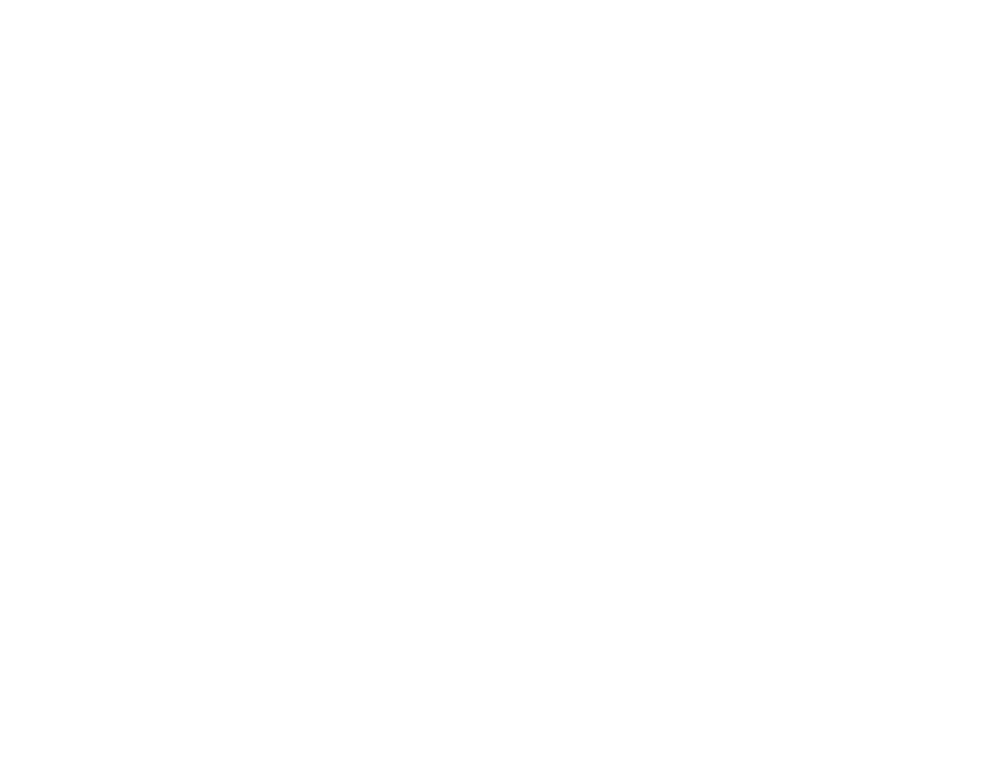
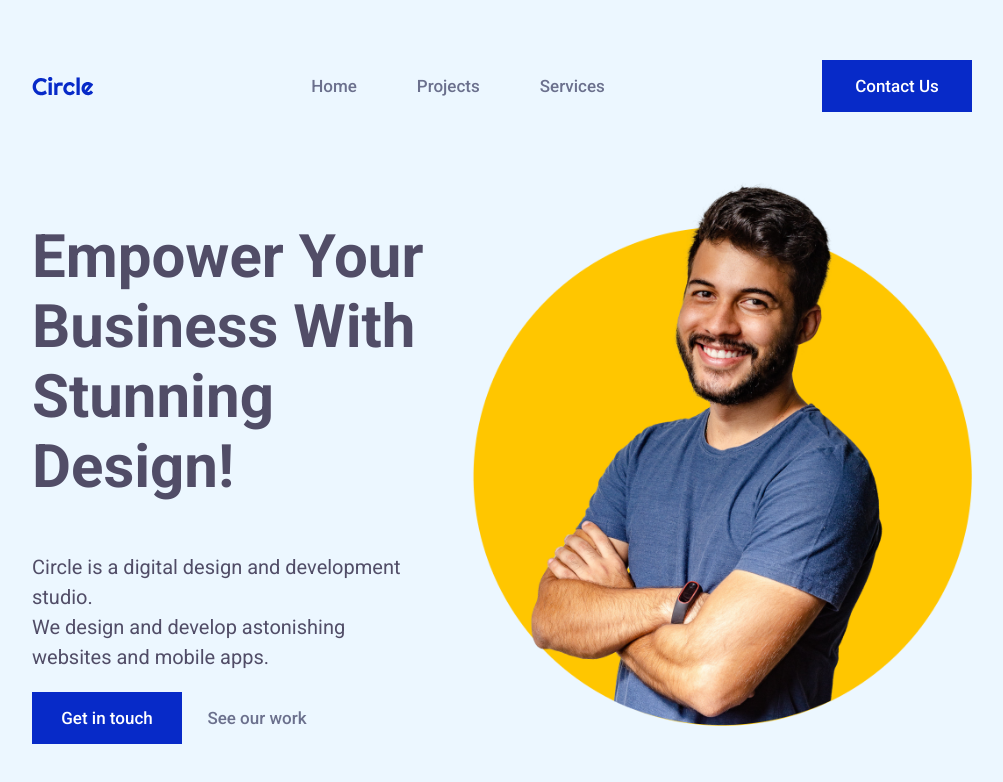
Before and after one commit to marias16/iron-mid-project, a plain HTML site: page index.html in a window 1280 px wide. Shown: the whole page, without its empty margins (138-1141 px from the left). Drawn offline with Linux system fonts and the light colour scheme.

Commit message:
navbar and hero first aproximation

```diff
--- a/global-styles.css
+++ b/global-styles.css
@@ -1,5 +1,90 @@
 /* body and titles */
 
+@import url('https://fonts.googleapis.com/css2?family=Poppins:ital,wght@0,100;0,200;0,300;0,400;0,500;0,600;0,700;0,800;0,900;1,100;1,200;1,300;1,400;1,500;1,600;1,700;1,800;1,900&family=Roboto:ital,wght@0,100;0,300;0,400;0,500;0,700;0,900;1,100;1,300;1,400;1,500;1,700;1,900&display=swap');
+
+
 body {
-    background-color: #CCD0E8;
+    background-color: #ECF7FF;
+    margin-left: 60px;
+    margin-right: 60px;
+    color: #514D67;
+    font-family: 'Roboto';
 }
+
+h1 {
+    font-weight: 700;
+    font-size: 60px;
+    line-height: 70px;
+}
+
+h2 {
+    font-weight: 700;
+    font-size: 50px;
+    line-height: 59px;
+}
+
+h3 {
+    font-weight: 700;
+    font-size: 40px;
+    line-height: 47px;
+}
+
+h4 {
+    font-weight: 700;
+    font-size: 24px;
+    line-height: 28px;
+}
+
+/*body intro text 24 medium*/
+
+.bodyMedium {
+    font-weight: 500;
+    font-size: 24px;
+    line-height: 28px;
+}
+
+/* body intro text 20 regular*/
+
+.bodyRegular {
+    font-weight: 400;
+    font-size: 20px;
+    line-height: 150%;
+}
+
+/*headline text 17 regular*/
+
+.htextRegular {
+    font-weight: 400;
+    font-size: 17px;
+    line-height: 150%;
+}
+
+/*headline text 17 medium*/
+
+.htextMedium {
+    font-weight: 500;
+    font-size: 17px;
+    line-height: 130%;
+}
+
+/*caption 1 text 15 regular */
+
+.captionOne {
+    font-weight: 400;
+    font-size: 15px;
+    line-height: 18px;
+}
+
+/*caption 2 text 13 regular */
+
+.captionTwo {
+    font-weight: 400;
+    font-size: 13px;
+    line-height: 15px;
+}
+
+/*links*/
+
+a {
+    text-decoration: none;
+}
--- a/index.html
+++ b/index.html
@@ -0,0 +1,45 @@
+<!DOCTYPE html>
+<html>
+    <head>
+        <title>Circle - Empower your business</title>
+        <meta charset="UTF-8">
+        <link rel="stylesheet" type="text/css" href="global-styles.css">
+        <link rel="stylesheet" type="text/css" href="style.css">
+    </head>
+    <body>
+        <nav>
+            <img class="navLogo" src="img/logos/circle.svg">
+            <div class="navLinks">
+                <a class="htextMedium" href="index.html">Home</a>
+                <a class="htextMedium" href="#projects">Projects</a>
+                <a class="htextMedium" href="#services">Services</a>
+            </div>
+            <a href="#" class="CTA">
+                <span class="htextMedium">Contact Us</span>
+            </a>
+        </nav>
+
+        <section class="hero">
+            <div>
+                <h1>Empower Your Business With Stunning Design!</h1>
+                <p class="bodyRegular">Circle is a digital design and development studio. <br> We design and develop astonishing websites and mobile apps.</p>
+                <div class="heroCTA">
+                    <a class="CTA" href="#">
+                        <span class="htextMedium">Get in touch</span>
+                    </a>
+                    <a class="heroSecondary" href="#">
+                        <span class="htextMedium">See our work</span>
+                    </a>
+                </div>
+            </div>
+            <div>
+                <img class="heroImg" src="img/hero-section/hero-image.png">
+            </div>
+
+        </section>
+
+        <section class="logos">
+
+        </section>
+    </body>
+</html>
--- a/style.css
+++ b/style.css
@@ -0,0 +1,55 @@
+/*navbar*/
+
+nav {
+    margin: 60px 110px 0px;
+    display: flex;
+    justify-content: space-between;
+    align-items: center;
+}
+
+.navLinks {
+    display: flex;
+    justify-content: space-between;
+    gap: 60px;
+}
+.navLinks a {
+    color: #6B708D;
+}
+
+.CTA {
+    background-color: #072AC8;
+    color: white;
+    width: 150px;
+    height: 52px;
+    display: grid;
+    place-content: center;
+}
+
+/*hero*/
+
+.hero {
+    margin: 60px 110px 0px;
+    display:flex;
+    justify-content: space-between;
+    gap: 45px;
+}
+
+.heroCTA {
+
+    display: flex;
+
+}
+.heroImg {
+    width: 500px;
+}
+
+.heroSecondary {
+    width: 150px;
+    height: 52px;
+    display: grid;
+    place-content: center;
+    color: #6B708D;
+}
+
+
+/*logos*/
```
